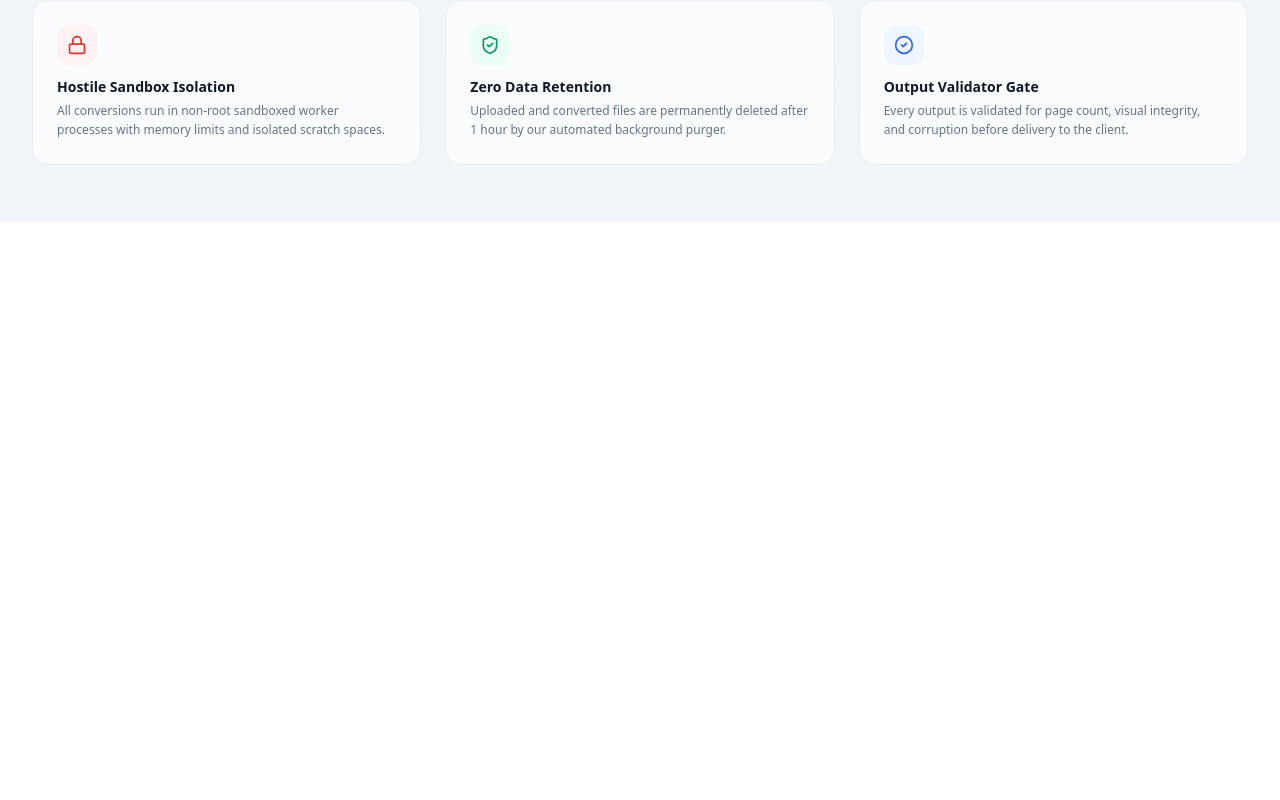
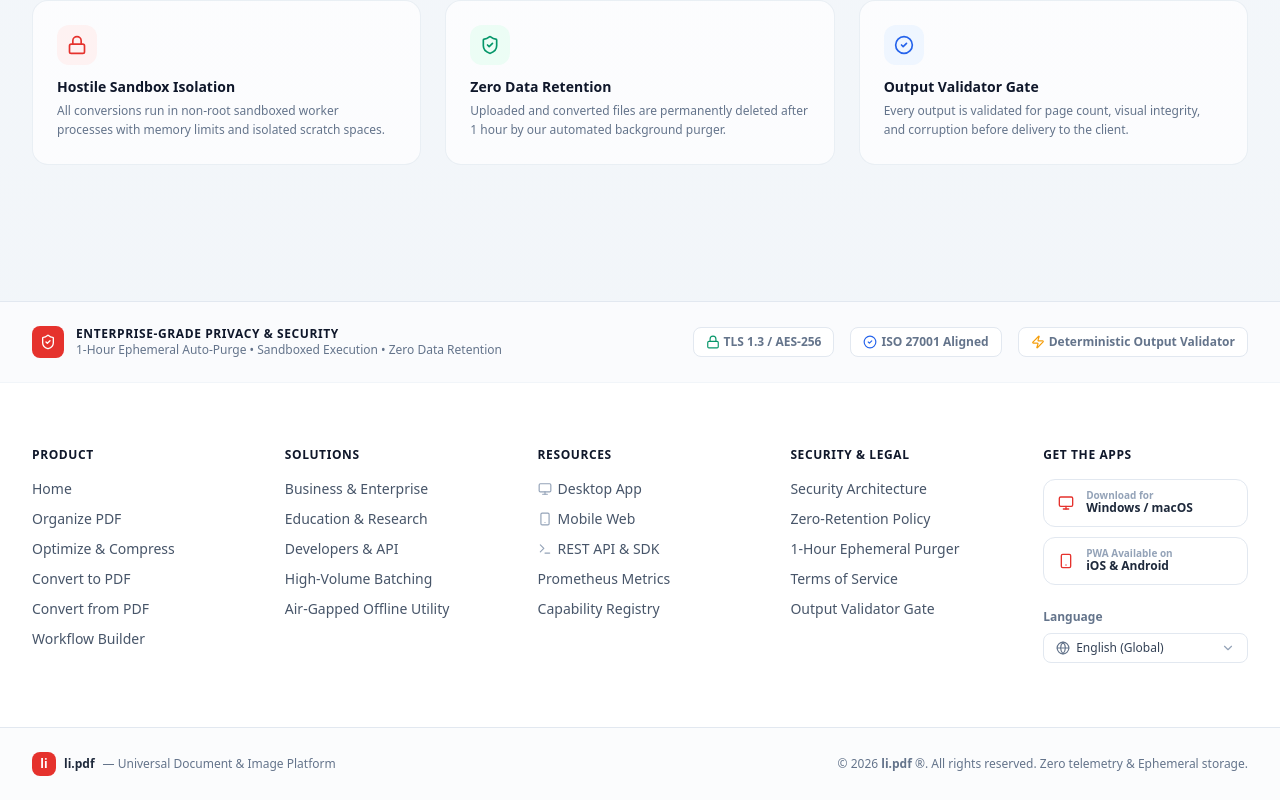
Before and after one commit to sauryah/li-pdf, a Next.js app in the folder web/: page / in a window 1280 px wide. Shown: the part 2455-3255 px from the top of the page. Before the commit the page ends 2676 px from the top, so only its background shows below. Built offline with nearby package versions, Linux system fonts and the light colour scheme; no server answers.

Commit message:
feat(ui): include Footer in root layout

```diff
--- a/web/src/app/layout.tsx
+++ b/web/src/app/layout.tsx
@@ -1,6 +1,7 @@
 import type { Metadata } from 'next';
 import './globals.css';
 import { Navbar } from '../components/Navbar';
+import { Footer } from '../components/Footer';
 
 export const metadata: Metadata = {
   title: 'li.pdf — Universal Document & Image Converter, Compressor',
@@ -14,11 +15,12 @@
 }) {
   return (
     <html lang="en">
-      <body className="antialiased selection:bg-blue-500 selection:text-white">
+      <body className="antialiased selection:bg-red-500 selection:text-white bg-[#F4F5F8]">
         <Navbar />
         <main className="min-h-[calc(100vh-4rem)] flex flex-col">
           {children}
         </main>
+        <Footer />
       </body>
     </html>
   );
```
